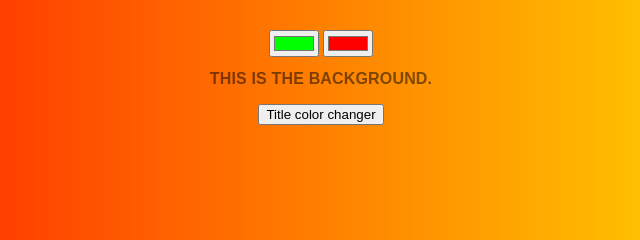
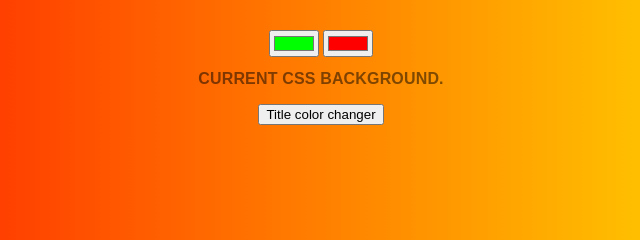
Before and after one commit to JTJS85/background-generator, a plain HTML site: page index.html in a window 1280 px wide. Shown: the part 175-415 px from the top of the page, 319-959 px from the left. Drawn offline with Linux system fonts and the light colour scheme.

Commit message:
reverting back to old title

```diff
--- a/index.html
+++ b/index.html
@@ -16,7 +16,7 @@
         <h1 id="">Background generator</h1>
         <input type="color" name="color1" value="#00ff00" class="color1">
         <input type="color" name="color2" value="#ff0000" class="color2">
-        <h2>This is the background.</h2>
+        <h2>Current CSS Background.</h2>
         <h3></h3>
         <button class="titleChanger">Title color changer</button>
 
```
